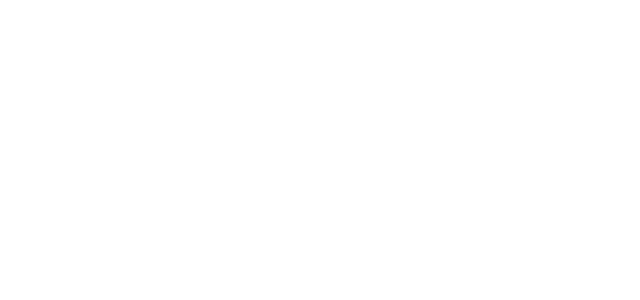
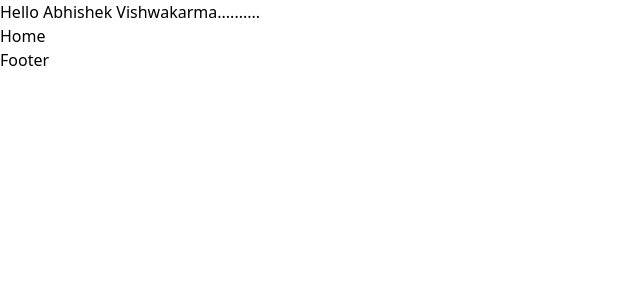
Before and after one commit to Abhi-Aku/Portfolio, a React (Vite) app in the folder Profile/: page /home in a window 1280 px wide. Shown: the top 300 px of the page, without its empty margins (0-640 px from the left). Built offline with nearby package versions, Linux system fonts and the light colour scheme.

Commit message:
data
Update

```diff
--- a/Profile/src/App.jsx
+++ b/Profile/src/App.jsx
@@ -1,11 +1,24 @@
-import React from 'react'
+import React from 'react';
+import { createBrowserRouter, RouterProvider } from 'react-router-dom';
+import Layout from './Components/Layout';
+import Home from './Pages/Home';
+import About from './Pages/About';
+import Contact from './Pages/Contact';
+
+const router = createBrowserRouter([
+  {
+    path: "/",
+    element: <Layout />,
+    children: [
+      { path: "/home", element: <Home /> },
+      { path: "/about", element: <About /> },
+      { path: "/contact", element: <Contact /> },
+    ],
+  },
+]);
 
 const App = () => {
-  return (
-<>
+  return <RouterProvider router={router} />;
+};
 
-
-</>
-)}
-
-export default App
+export default App;
--- /dev/null
+++ b/Profile/src/Components/Footerr.jsx
@@ -0,0 +1,9 @@
+import React from 'react'
+
+const Footer = () => {
+  return (
+    <div>Footer</div>
+  )
+}
+
+export default Footer
--- /dev/null
+++ b/Profile/src/Components/Header.jsx
@@ -0,0 +1,12 @@
+import React from 'react'
+
+const Header = () => {
+  return (
+<>
+<h1 className=''>Hello Abhishek Vishwakarma..........</h1>
+
+</>
+  )
+}
+
+export default Header
--- /dev/null
+++ b/Profile/src/Components/Layout.jsx
@@ -0,0 +1,16 @@
+import React from 'react';
+import { Outlet } from 'react-router-dom';
+import Header from './Header';
+import Footerr from './Footerr';
+
+const Layout = () => {
+  return (
+    <>
+      <Header />
+      <Outlet />
+      <Footerr />
+    </>
+  );
+};
+
+export default Layout;
--- /dev/null
+++ b/Profile/src/Pages/About.jsx
@@ -0,0 +1,9 @@
+import React from 'react'
+
+const About = () => {
+  return (
+    <div>About</div>
+  )
+}
+
+export default About
--- /dev/null
+++ b/Profile/src/Pages/Contact.jsx
@@ -0,0 +1,9 @@
+import React from 'react'
+
+const Contact = () => {
+  return (
+    <div>Contact</div>
+  )
+}
+
+export default Contact
--- /dev/null
+++ b/Profile/src/Pages/Home.jsx
@@ -0,0 +1,9 @@
+import React from 'react'
+
+const Home = () => {
+  return (
+    <div>Home</div>
+  )
+}
+
+export default Home
```
